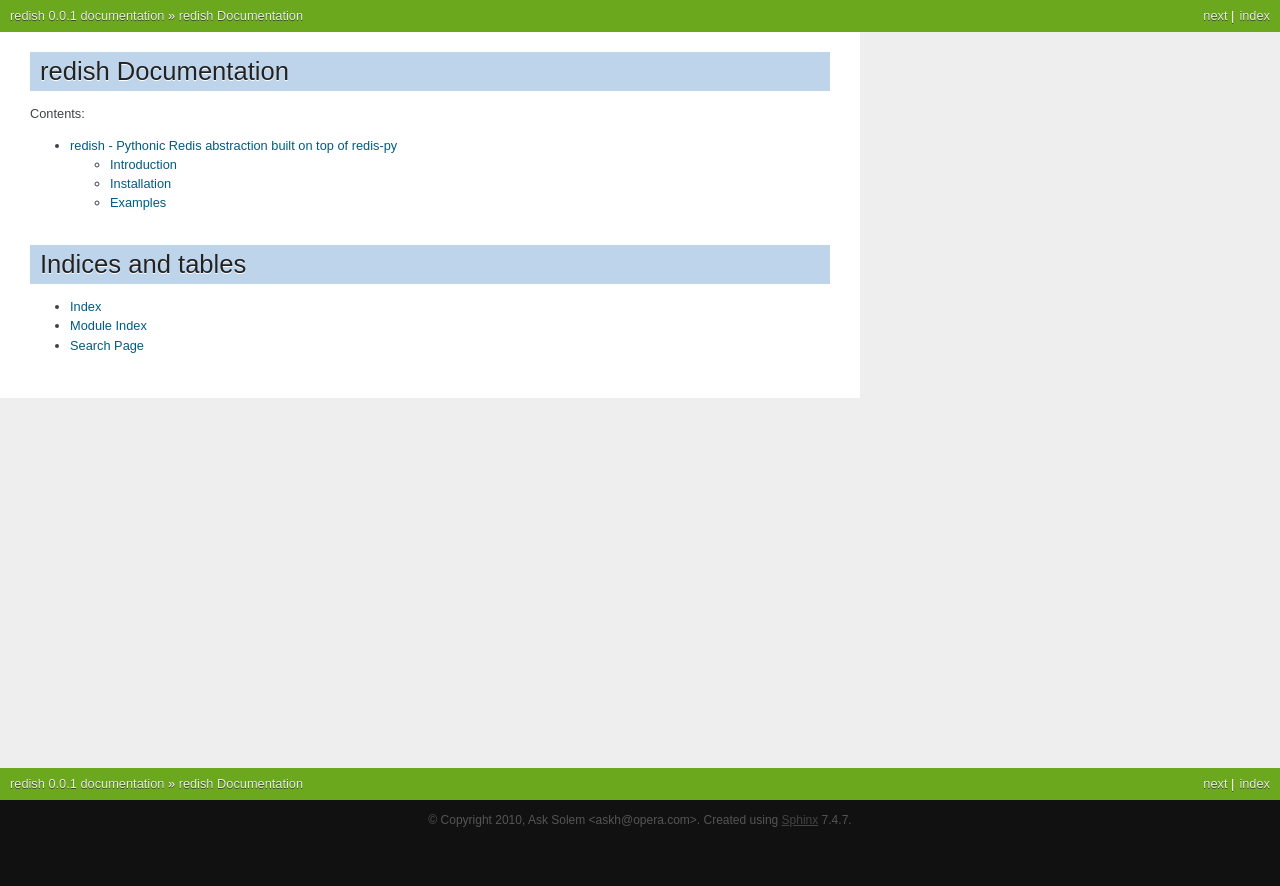
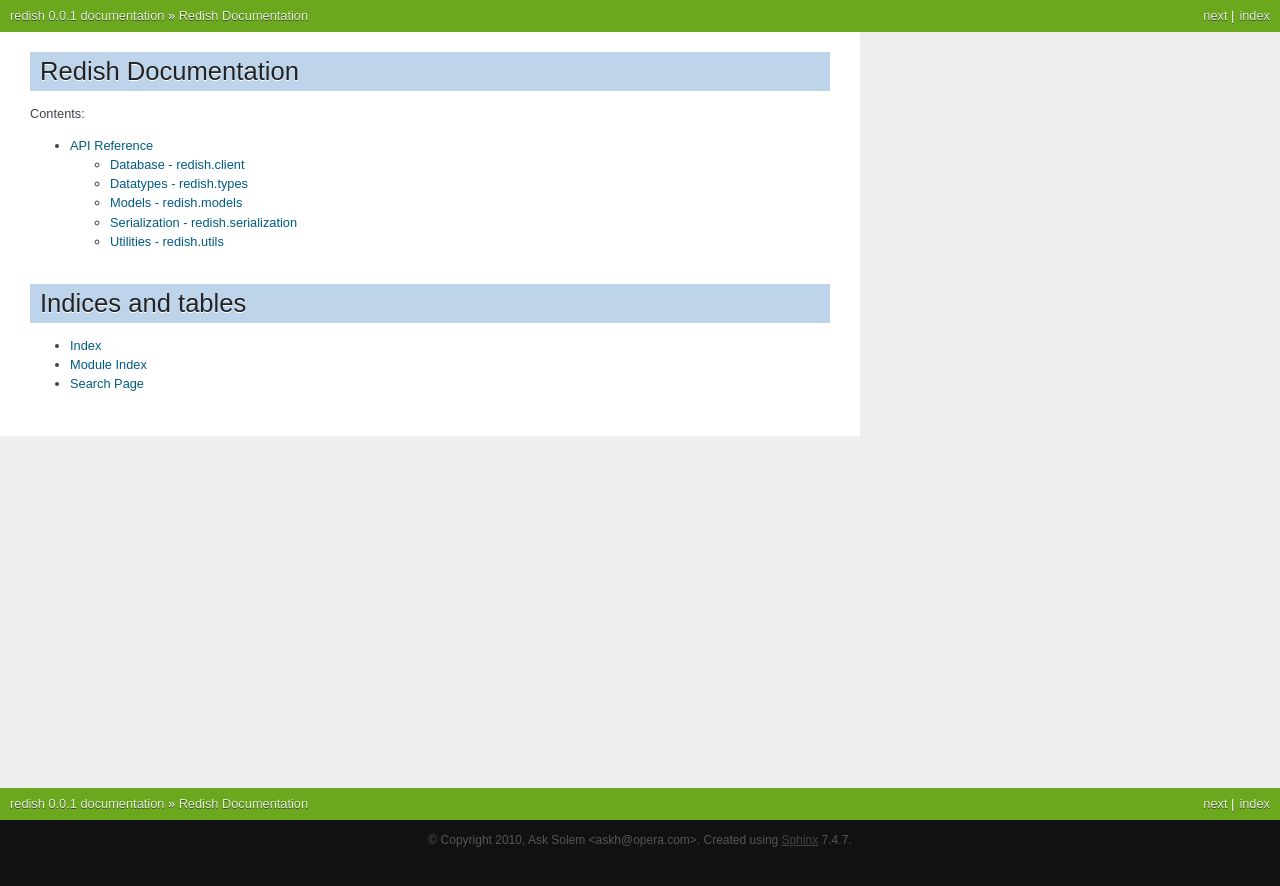
Before and after one commit to ask/redish, a Sphinx documentation site: the page built from docs/index.rst, in a window 1280 px wide. Shown: the top 886 px of the page. Built offline with Sphinx 7.4.7, drawn with Linux system fonts in a browser that asks for light colours.

Commit message:
Added API reference

```diff
--- a/docs/changelog.rst
+++ b/docs/changelog.rst
@@ -0,0 +1 @@
+../Changelog
--- a/docs/index.rst
+++ b/docs/index.rst
@@ -1,4 +1,4 @@
-redish Documentation
+Redish Documentation
 ==================================
 
 Contents:
@@ -7,6 +7,7 @@
     :maxdepth: 3
 
     introduction
+    reference/index
     changelog
 
 
--- a/docs/introduction.rst
+++ b/docs/introduction.rst
@@ -1,37 +1 @@
-============================================================================
-redish - Pythonic Redis abstraction built on top of redis-py
-============================================================================
-
-:Version: 0.0.1
-
-Introduction
-============
-
-.. Please write an introduction to your package here.
-
-Installation
-============
-
-You can install ``redish`` either via the Python Package Index (PyPI)
-or from source.
-
-To install using ``pip``,::
-
-    $ pip install redish
-
-
-To install using ``easy_install``,::
-
-    $ easy_install redish
-
-
-If you have downloaded a source tarball you can install it
-by doing the following,::
-
-    $ python setup.py build
-    # python setup.py install # as root
-
-Examples
-========
-
-.. Please write some examples using your package here.
+../README.rst
--- /dev/null
+++ b/docs/reference/index.rst
@@ -0,0 +1,15 @@
+===============
+ API Reference
+===============
+
+:Release: |version|
+:Date: |today|
+
+.. toctree::
+    :maxdepth: 2
+
+    redish.client
+    redish.types
+    redish.models
+    redish.serialization
+    redish.utils
--- /dev/null
+++ b/docs/reference/redish.client.rst
@@ -0,0 +1,8 @@
+==========================
+ Database - redish.client
+==========================
+
+.. currentmodule:: redish.client
+
+.. automodule:: redish.client
+    :members:
--- /dev/null
+++ b/docs/reference/redish.models.rst
@@ -0,0 +1,8 @@
+========================
+ Models - redish.models
+========================
+
+.. currentmodule:: redish.models
+
+.. automodule:: redish.models
+    :members:
--- /dev/null
+++ b/docs/reference/redish.serialization.rst
@@ -0,0 +1,8 @@
+======================================
+ Serialization - redish.serialization
+======================================
+
+.. currentmodule:: redish.serialization
+
+.. automodule:: redish.serialization
+    :members:
--- /dev/null
+++ b/docs/reference/redish.types.rst
@@ -0,0 +1,8 @@
+==========================
+ Datatypes - redish.types
+==========================
+
+.. currentmodule:: redish.types
+
+.. automodule:: redish.types
+    :members:
--- /dev/null
+++ b/docs/reference/redish.utils.rst
@@ -0,0 +1,8 @@
+==========================
+ Utilities - redish.utils
+==========================
+
+.. currentmodule:: redish.utils
+
+.. automodule:: redish.utils
+    :members:
```
Also changed, not shown: 3 other files.
